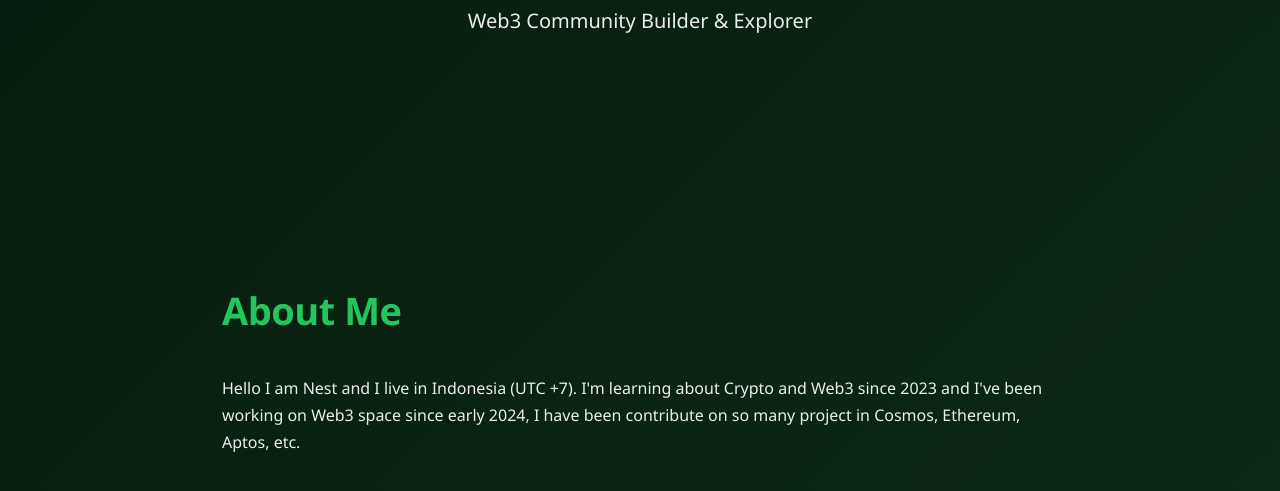
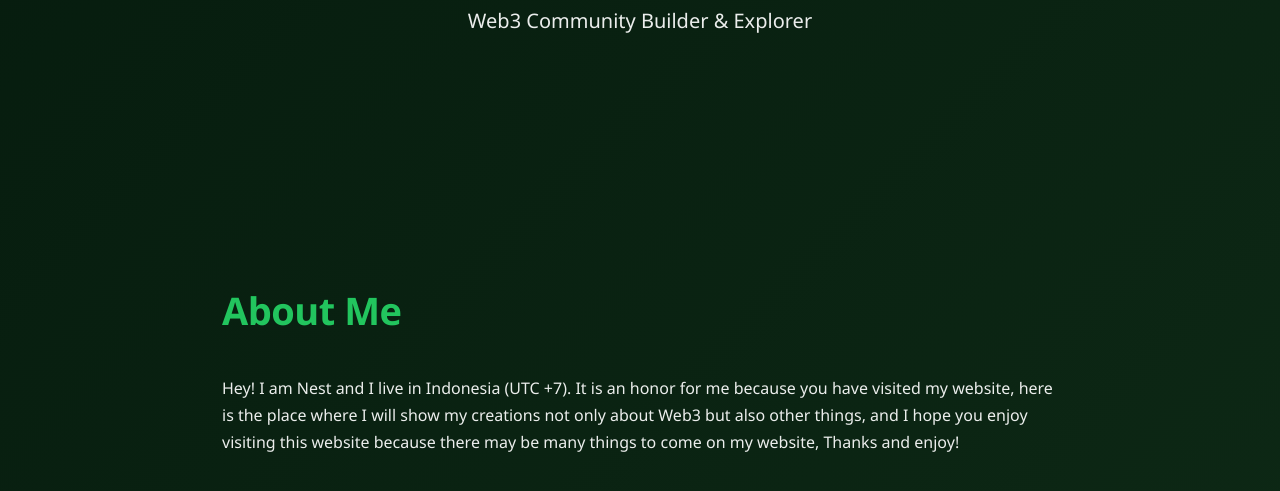
Before and after one commit to nestcfox/my-portofolio, a website: page index.html in a window 1280 px wide. Shown: the part 499-990 px from the top of the page. Drawn offline with Linux system fonts and the light colour scheme.

Commit message:
Update index.html

```diff
--- a/index.html
+++ b/index.html
@@ -53,9 +53,7 @@
     <section id="about" class="fade-in">
         <h2>About Me</h2>
         <p>
-            Hello I am Nest and I live in Indonesia (UTC +7). I'm learning about Crypto and Web3 since 2023 and I've
-            been working on Web3 space since early 2024, I have been contribute on so many project in Cosmos, Ethereum,
-            Aptos, etc.
+            Hey! I am Nest and I live in Indonesia (UTC +7). It is an honor for me because you have visited my website, here is the place where I will show my creations not only about Web3 but also other things, and I hope you enjoy visiting this website because there may be many things to come on my website, Thanks and enjoy!
         </p>
     </section>
 
```
